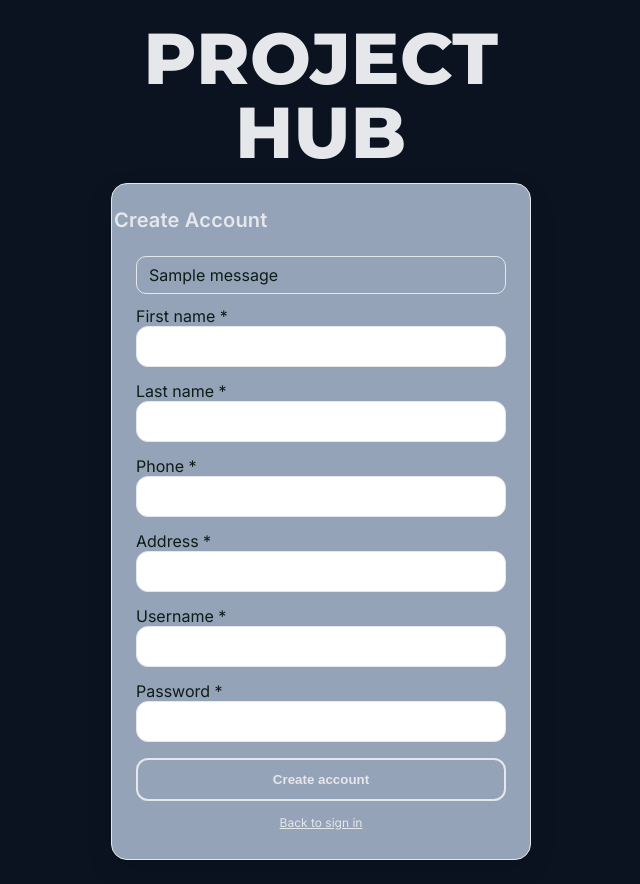
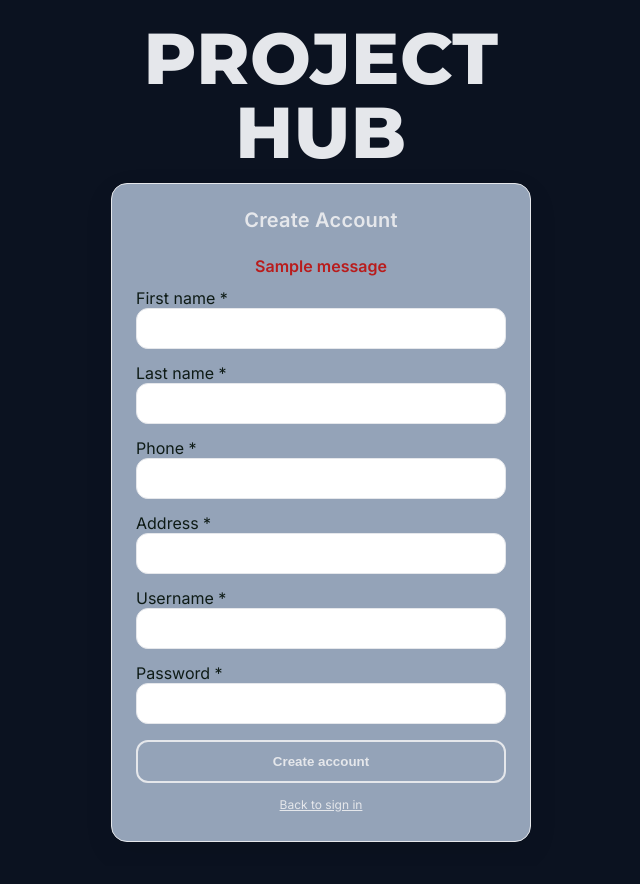
Before and after one commit to NgoziJCharles/my_app, a Flask app: page /auth/register in a window 1280 px wide. Shown: the whole page, without its empty margins (319-959 px from the left). After the commit the page ends 842 px from the top, so only its background shows below. Run offline with Flask 3, Linux system fonts and the light colour scheme; tables that the repository leaves empty hold one stand-in row (values such as "Sample post"); one stand-in notice (Sample message) is shown.

Commit message:
changing style

```diff
--- a/app/templates/register.html
+++ b/app/templates/register.html
@@ -15,7 +15,7 @@
         .brand .bottom{ margin-top:6px; }
         .wrap{ min-height:100vh; display:grid; place-items:center; padding:24px; }
         .card { width:100%; max-width:420px; background:var(--card); border:1px solid var(--primary); border-radius:16px; box-shadow:0 10px 30px rgba(0,0,0,.08); }
-        .card header { padding:24px 2px 0; font-weight:600; color:var(--primary);font-size:20px; letter-spacing:.2px; }
+        .card header { padding:24px 2px 0; text-align:center; font-weight:600; color:var(--primary);font-size:20px; letter-spacing:.2px; }
     </style>
 </head>
 <body>
@@ -24,7 +24,10 @@
     <div class="card">
         <header>Create Account</header>
         <main style="padding: 24px 24px 28px;">
-        {% with messages = get_flashed_messages(with_categories=true) %}{% if messages %}<ul style="list-style:none; padding:0; margin:0 0 12px 0;">{% for category, msg in messages %}<li style="padding:8px 12px; border-radius:10px; border:1px solid var(--primary); margin-bottom:8px;">{{ msg }}</li>{% endfor %}</ul>{% endif %}{% endwith %}
+            {% with messages = get_flashed_messages(with_categories=true) %}
+            {% if messages %}<div style="text-align:center; font-weight:700; color:#b91c1c; margin:0 0 12px 0;">
+            {% for category, msg in messages %}<div>{{ msg }}</div>{% endfor %}</div>{% endif %}
+            {% endwith %}
         <form action="/auth/register" method="post"> <!--'<form>' defines where browser sends sign-up info: auth/register using POST-->
             <label for="first_name">First name *</label> <!--'<label>' ties readable text to input for accessibility-->
             <!--'*' visual cue for required-->
```
